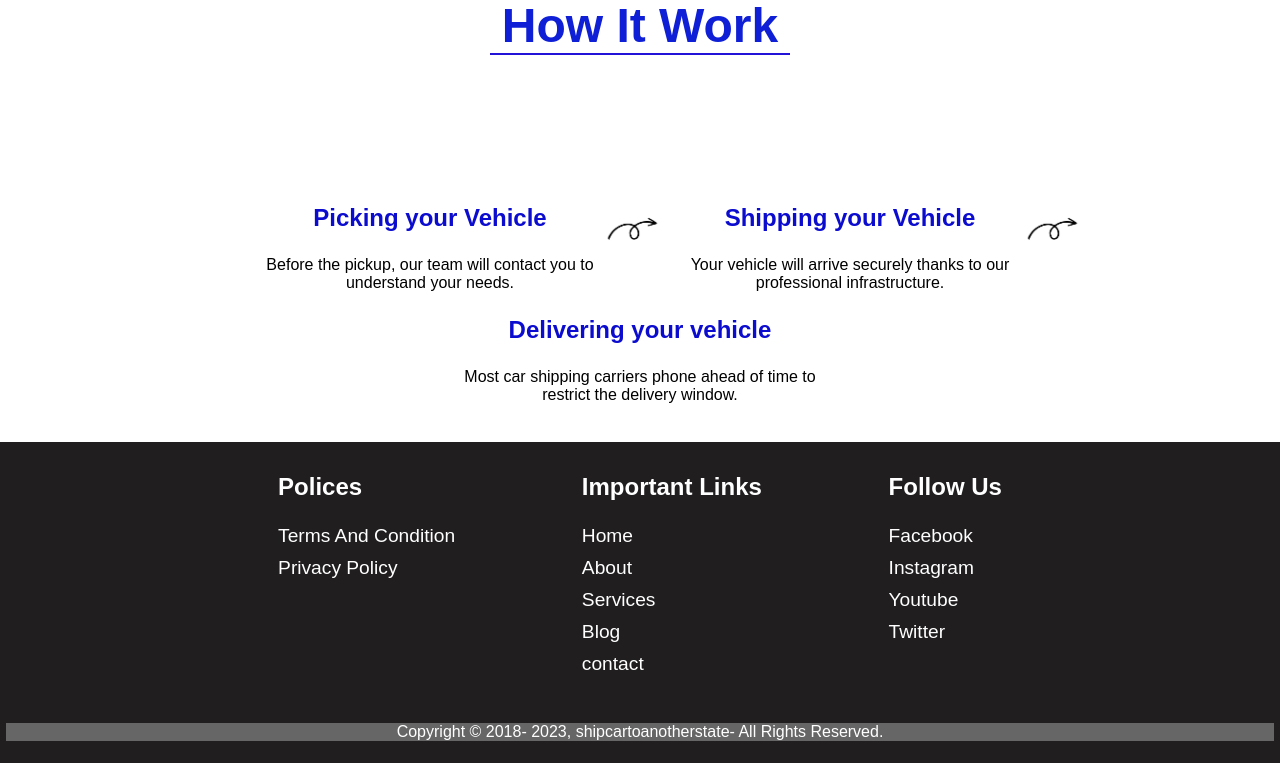
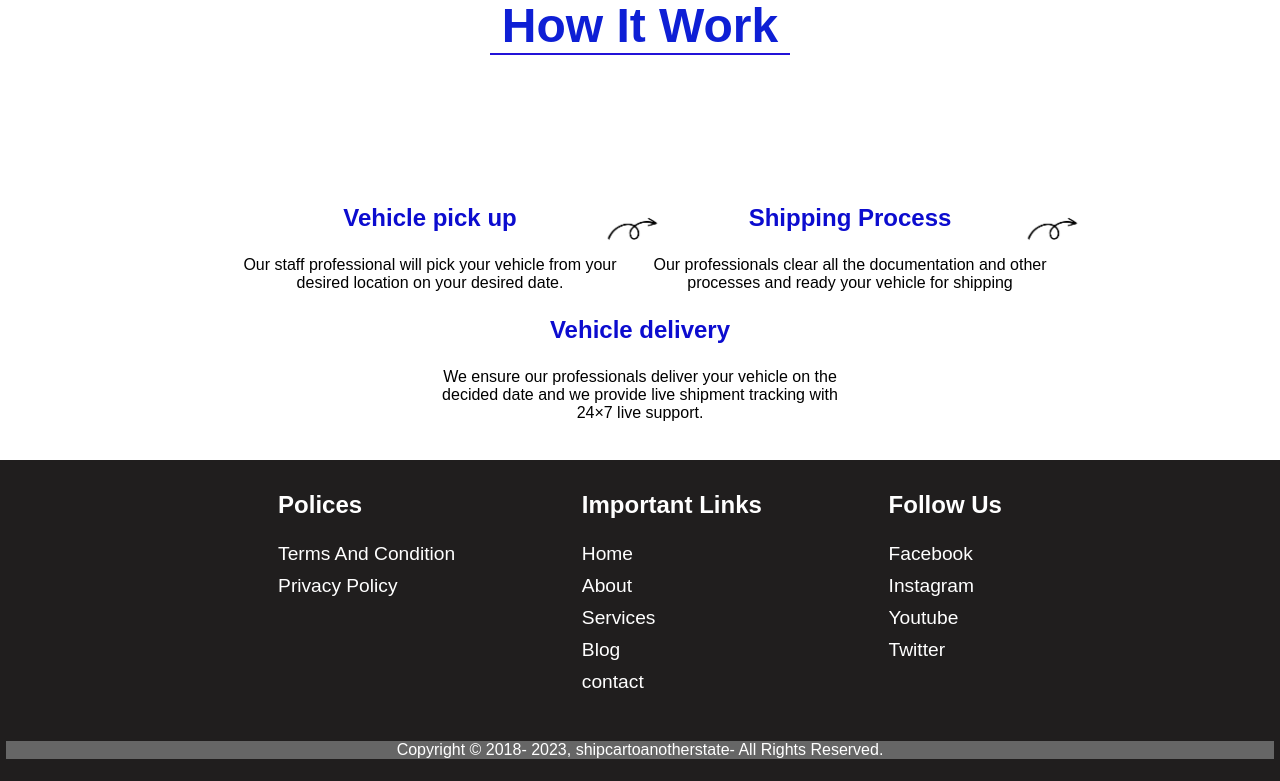
Before and after one commit to lazydesigner/shipcartoanotherstate, a PHP site: page /services in a window 1280 px wide. Shown: the part 3110-3891 px from the top of the page. Run offline with PHP 8.4, Linux system fonts and the light colour scheme.

Commit message:
page update

```diff
--- a/assets/css/commonservice.css
+++ b/assets/css/commonservice.css
@@ -308,7 +308,7 @@ footer ul a{
 /* Index CSS  */
 .why-choose-us{
     width: 100%;
-    height: 400px;
+    height: auto;
     background-image: url('https://cdn.pixabay.com/photo/2016/07/03/22/36/transportation-1495618_1280.jpg');
     background-repeat: no-repeat;
     background-size: 100%;
--- a/services.php
+++ b/services.php
@@ -136,26 +136,22 @@
                 <div class="box">
                     <i class="ri-service-line"></i>
                     <p><strong>BEST SERVICES</strong></p>
-                    <p>Lorem ipsum dolor sit amet consectetur, adipisicing elit. Voluptatum quae fugit praesentium at
-                        eligendi sequi!</p>
+                    <p>At high excellence, we offer our customers a wide range of services like open and enclosed car transport service with additional services including Door-to-Door car shipping, California to Hawaii car shipping and Military PCS shipping with competitive rates.</p>
                 </div>
                 <div class="box">
                     <i class="ri-shield-check-fill"></i>
                     <p><b>SAFE AND SECURE </b></p>
-                    <p>Lorem ipsum, dolor sit amet consectetur adipisicing elit. Illum impedit, molestias id culpa,
-                        incidunt quos sequi .</p>
+                    <p>We Promise! For your vehicle safety. We provide the ultimate protection to your car as it matters most for you. Our top-notch security solutions like enclosed carriers and experienced drivers ensure your vehicle safety. Trust Ship Car To Another State expertise, because your car safety is our priority.</p>
                 </div>
                 <div class="box">
                     <i class="ri-pin-distance-line"></i>
                     <p><b>EXPRESS SHIPPING</b></p>
-                    <p>Lorem, ipsum dolor sit amet consectetur adipisicing elit. Ab omnis vitae, laborum explicabo
-                        laudantium earum nulla?</p>
+                    <p>We excels in express shipping, guaranteeing swift and reliable deliveries, making them the top choice for urgent transportation needs.</p>
                 </div>
                 <div class="box">
                     <i class="ri-money-dollar-circle-line"></i>
                     <p><b>PRICE MATCH</b></p>
-                    <p>Lorem ipsum dolor sit amet, consectetur adipisicing elit. Quam amet ipsam labore beatae eveniet
-                        eaque?</p>
+                    <p>You will have unbeatable savings with the Ship Car To Another State Price Match guarantee! We have beaten every competitor's price and we ensure you always get the best services at lowest market cost .</p>
                 </div>
             </div>
         </div>
@@ -165,18 +161,18 @@
         <p class="how-it-work-title">How It Work</p>
         <div class="how-work row">
             <div class="how-box a">
-                <p><b>Picking your Vehicle</b></p>
-                <span>Before the pickup, our team will contact you to understand your needs.</span>
+                <p><b>Vehicle pick up</b></p>
+                <span>Our staff professional will pick your vehicle from your desired location on your desired date.</span>
             </div>
             <div class="how-a"></div>
             <div class="how-box a">
-                <p><b>Shipping your Vehicle</b></p>
-                <span>Your vehicle will arrive securely thanks to our professional infrastructure.</span>
+                <p><b>Shipping Process</b></p>
+                <span>Our professionals clear all the documentation and other processes and ready your vehicle for shipping</span>
             </div>
             <div class="how-a"></div>
             <div class="how-box">
-                <p><b>Delivering your vehicle</b></p>
-                <span>Most car shipping carriers phone ahead of time to restrict the delivery window.</span>
+                <p><b>Vehicle delivery</b></p>
+                <span>We ensure our professionals deliver your vehicle on the decided date and we provide live shipment tracking with 24×7 live support.</span>
             </div>
         </div>
     </section>
```
